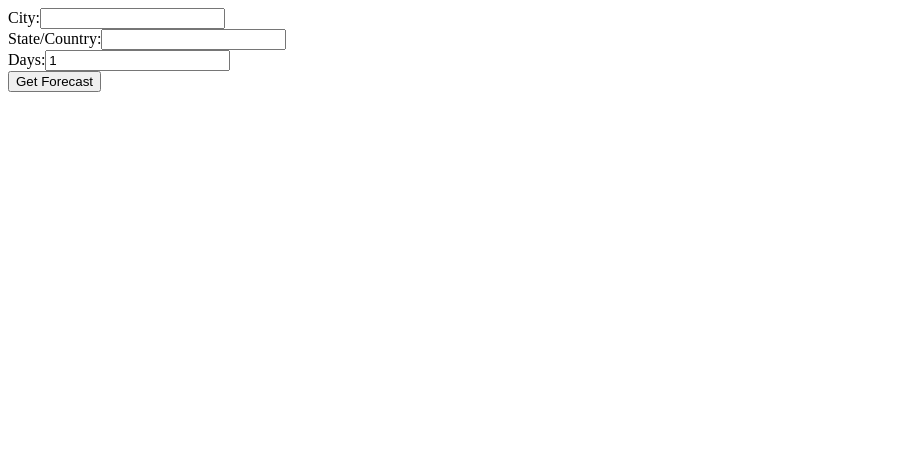
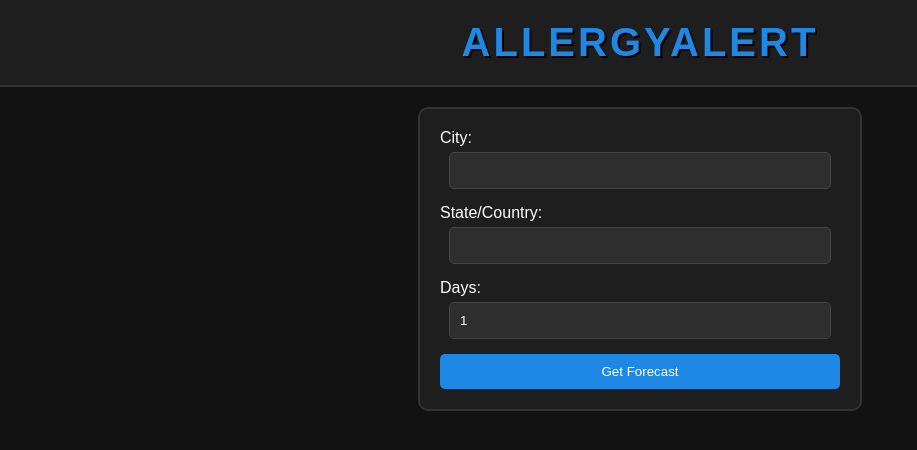
Before and after one commit to nikolainechaev/AllergyAlert, an Angular app in the folder UI/allergyUI/: page /search in a window 1280 px wide. Shown: the top 450 px of the page, without its empty margins (0-917 px from the left). Built offline with nearby package versions, Linux system fonts and the light colour scheme.

Commit message:
added some styling, but still need to add X button for detaild card and add functionality to hide all cards when i just want to see one

```diff
--- a/UI/allergyUI/src/app/app.component.html
+++ b/UI/allergyUI/src/app/app.component.html
@@ -1,3 +1,6 @@
+<header class="main-header">
+  <h1>AllergyAlert</h1>
+</header>
 <app-search-form (search)="onSearch($event)"></app-search-form>
 <app-forecast-list [allergens]="allergens" (allergenSelected)="onAllergenSelected($event)"></app-forecast-list>
-<app-allergen-detail [allergen]="selectedAllergen"></app-allergen-detail>
+<app-allergen-detail [allergen]="selectedAllergen" [plantInfo]="plantInfo"></app-allergen-detail>
--- a/UI/allergyUI/src/app/components/allergen-detail/allergen-detail.component.html
+++ b/UI/allergyUI/src/app/components/allergen-detail/allergen-detail.component.html
@@ -1,8 +1,11 @@
-<div *ngIf="plantInfo">
+<div *ngIf="plantInfo" class="card">
 	<h2>{{ plantInfo.commonName }}</h2>
 	<p><strong>Scientific Names:</strong> {{ plantInfo.scientificName?.join(', ') }}</p>
 	<p><strong>Life Cycle:</strong> {{ plantInfo.cycle }}</p>
-	<div *ngIf="plantInfo.imageUrl">
+
+	<button (click)="showDetails = !showDetails">{{ showDetails ? 'Hide Details' : 'See Details' }}</button>
+
+	<div *ngIf="showDetails" class="details">
 		<img [src]="plantInfo.imageUrl" alt="{{ plantInfo.commonName }}">
 	</div>
 </div>
--- a/UI/allergyUI/src/app/components/allergen-detail/allergen-detail.component.ts
+++ b/UI/allergyUI/src/app/components/allergen-detail/allergen-detail.component.ts
@@ -11,15 +11,13 @@ import { AllergyService } from '../../services/allergy.service';
 })
 export class AllergenDetailComponent implements OnChanges {
   @Input() allergen: any;
-  plantInfo: any = null;
+  @Input() plantInfo: any = null;
+
+  showDetails = false;
 
   constructor(private allergyService: AllergyService) {}
 
   ngOnChanges() {
-    if (this.allergen) {
-      this.allergyService.getPlantInfo(this.allergen.displayName).subscribe(response => {
-        this.plantInfo = response;  // Store the entire response object
-      });
-    }
+    this.showDetails = false; // Reset the details view when allergen changes
   }
 }
--- a/UI/allergyUI/src/app/components/forecast-list/forecast-list.component.css
+++ b/UI/allergyUI/src/app/components/forecast-list/forecast-list.component.css
@@ -0,0 +1,37 @@
+.card-container {
+	display: flex;
+	flex-wrap: wrap;
+	justify-content: center;
+}
+
+.card {
+	background-color: #1e1e1e;
+	border: 1px solid #333;
+	border-radius: 10px;
+	padding: 20px;
+	margin: 10px;
+	transition: transform 0.3s ease;
+	width: 300px;
+}
+
+.card:hover {
+	transform: scale(1.05);
+}
+
+button {
+	background-color: #1e88e5;
+	color: #ffffff;
+	border: none;
+	padding: 10px 20px;
+	cursor: pointer;
+	border-radius: 5px;
+	transition: background-color 0.3s ease;
+}
+
+button:hover {
+	background-color: #1565c0;
+}
+
+h3 {
+	margin-top: 0;
+}
--- a/UI/allergyUI/src/app/components/forecast-list/forecast-list.component.html
+++ b/UI/allergyUI/src/app/components/forecast-list/forecast-list.component.html
@@ -1,5 +1,5 @@
-<div *ngFor="let allergen of allergens">
-	<div>
+<div class="card-container">
+	<div *ngFor="let allergen of allergens" class="card">
 		<h3>{{ allergen.displayName }}</h3>
 		<button (click)="viewDetails(allergen)">See Details</button>
 	</div>
--- a/UI/allergyUI/src/app/components/search-form/search-form.component.css
+++ b/UI/allergyUI/src/app/components/search-form/search-form.component.css
@@ -0,0 +1,44 @@
+.search-card {
+	background-color: #1e1e1e;
+	border: 2px solid #333;
+	border-radius: 10px;
+	padding: 20px;
+	margin: 20px auto;
+	max-width: 400px;
+	text-align: center;
+}
+
+.form-group {
+	margin-bottom: 15px;
+}
+
+label {
+	display: block;
+	margin-bottom: 5px;
+	color: #ffffff;
+	text-align: left;
+}
+
+input {
+	width: 90%;
+	padding: 10px;
+	border: 1px solid #444;
+	border-radius: 5px;
+	background-color: #2e2e2e;
+	color: #ffffff;
+}
+
+button {
+	background-color: #1e88e5;
+	color: #ffffff;
+	border: none;
+	padding: 10px 20px;
+	cursor: pointer;
+	border-radius: 5px;
+	transition: background-color 0.3s ease;
+	width: 100%;
+}
+
+button:hover {
+	background-color: #1565c0;
+}
--- a/UI/allergyUI/src/app/components/search-form/search-form.component.html
+++ b/UI/allergyUI/src/app/components/search-form/search-form.component.html
@@ -1,15 +1,17 @@
+<div class="search-card">
 	<form (ngSubmit)="onSubmit()">
-	<div>
+		<div class="form-group">
 			<label for="city">City:</label>
-		<input type="text" id="city" [(ngModel)]="city" name="city" required>
+			<input id="city" type="text" [(ngModel)]="city" name="city" required>
 		</div>
-	<div>
+		<div class="form-group">
 			<label for="state">State/Country:</label>
-		<input type="text" id="state" [(ngModel)]="state" name="state" required>
+			<input id="state" type="text" [(ngModel)]="state" name="state" required>
 		</div>
-	<div>
+		<div class="form-group">
 			<label for="days">Days:</label>
-		<input type="number" id="days" [(ngModel)]="days" name="days" required>
+			<input id="days" type="number" [(ngModel)]="days" name="days" min="1" max="7" required>
 		</div>
 		<button type="submit">Get Forecast</button>
 	</form>
+</div>
--- a/UI/allergyUI/src/styles.css
+++ b/UI/allergyUI/src/styles.css
@@ -1 +1,73 @@
-/* You can add global styles to this file, and also import other style files */
+body {
+	background-color: #121212;
+	color: #ffffff;
+	font-family: 'Arial', sans-serif;
+	margin: 0;
+	padding: 0;
+}
+
+h2,
+p {
+	margin: 0;
+	padding: 10px 0;
+}
+
+button {
+	background-color: #1e88e5;
+	color: #ffffff;
+	border: none;
+	padding: 10px 20px;
+	cursor: pointer;
+	border-radius: 5px;
+	transition: background-color 0.3s ease;
+}
+
+button:hover {
+	background-color: #1565c0;
+}
+
+.card {
+	background-color: #1e1e1e;
+	border: 1px solid #333;
+	border-radius: 10px;
+	padding: 20px;
+	margin: 10px;
+	transition: transform 0.3s ease;
+	width: 300px;
+}
+
+.card:hover {
+	transform: scale(1.05);
+}
+
+img {
+	max-width: 100%;
+	border-radius: 10px;
+}
+
+.details {
+	margin-top: 15px;
+}
+
+.main-header {
+	background-color: #1e1e1e;
+	padding: 20px;
+	text-align: center;
+	border-bottom: 2px solid #333;
+}
+
+.main-header h1 {
+	margin: 0;
+	font-size: 2.5em;
+	color: #1e88e5;
+	font-family: 'Arial', sans-serif;
+	text-transform: uppercase;
+	letter-spacing: 3px;
+	text-shadow: 2px 2px #000;
+}
+
+.main-header h1:hover {
+	color: #ffffff;
+	text-shadow: 2px 2px #1e88e5;
+	transition: color 0.3s ease, text-shadow 0.3s ease;
+}
```
Lines whose indentation alone changed are shown as unchanged.
